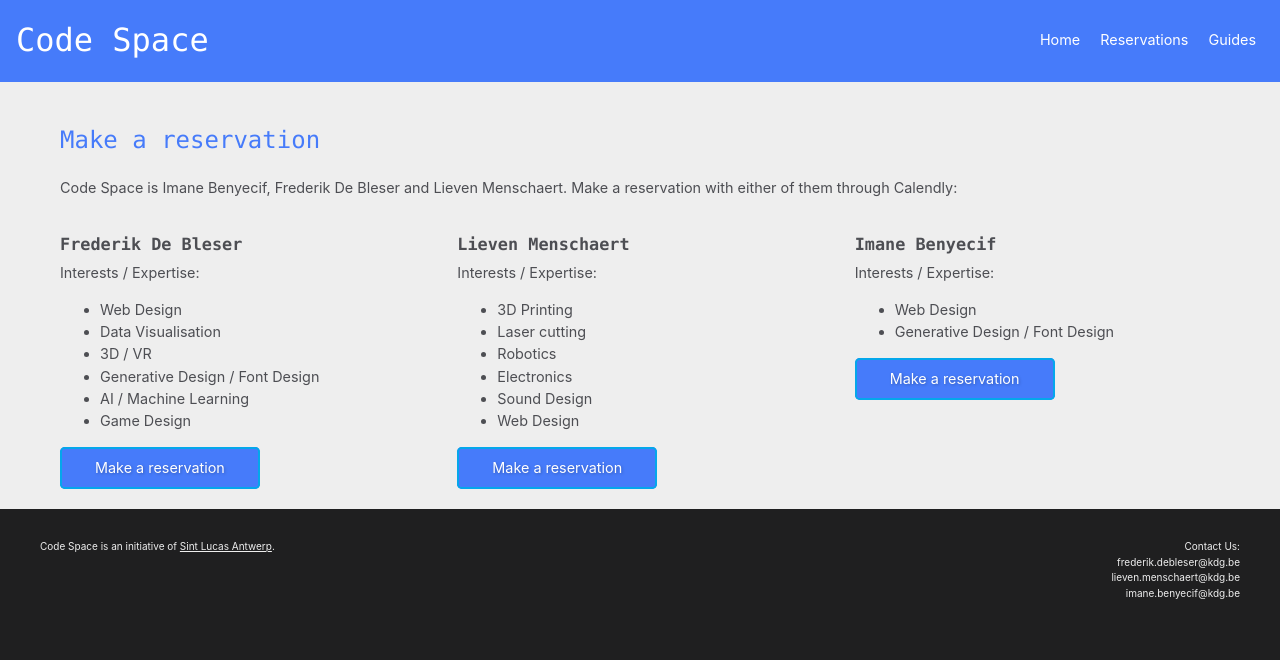
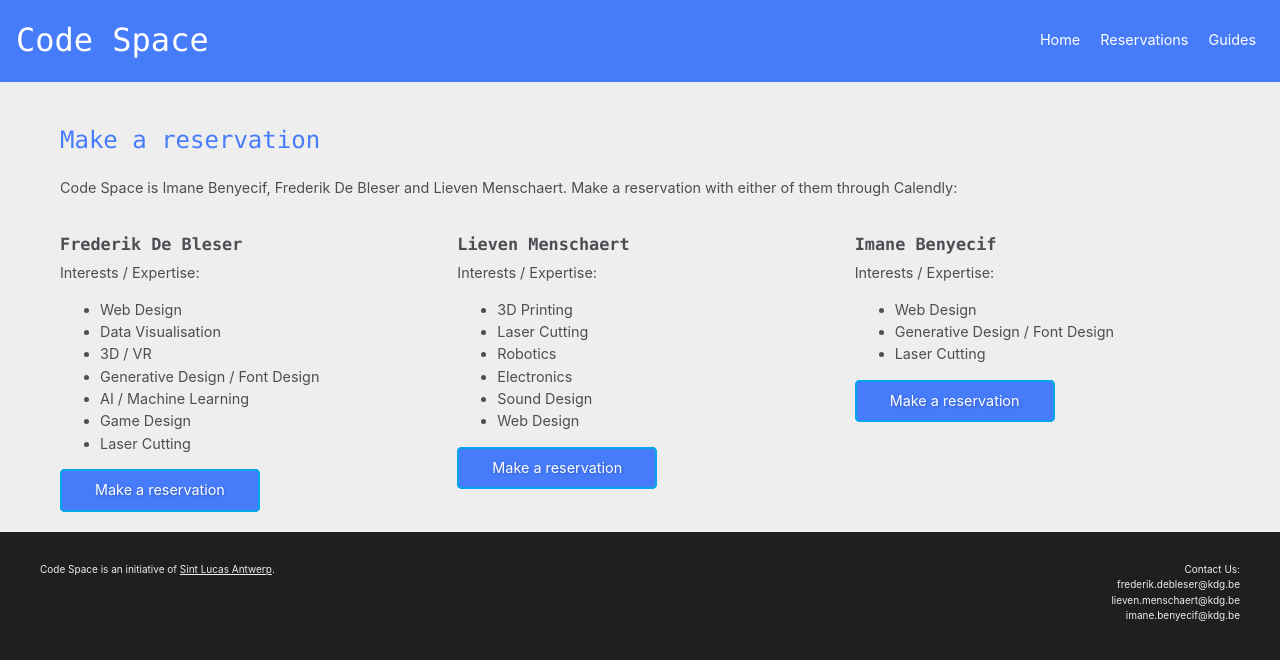
Before and after one commit to codespacehelp/website, a Jekyll site: the page built from reservations.html, in a window 1280 px wide. Shown: the top 660 px of the page. Built offline with Jekyll 4.4.1, drawn with Linux system fonts in a browser that asks for light colours.

Commit message:
Add laser cutting as speciality.

```diff
--- a/reservations.html
+++ b/reservations.html
@@ -21,6 +21,7 @@ title: Reservaties
           <li>Generative Design / Font Design</li>
           <li>AI / Machine Learning</li>
           <li>Game Design</li>
+          <li>Laser Cutting</li>
         </ul>
         <div>
           <a
@@ -35,7 +36,7 @@ title: Reservaties
         <p style="margin-top: -12px">Interests / Expertise:</p>
         <ul>
           <li>3D Printing</li>
-          <li>Laser cutting</li>
+          <li>Laser Cutting</li>
           <li>Robotics</li>
           <li>Electronics</li>
           <li>Sound Design</li>
@@ -55,6 +56,7 @@ title: Reservaties
         <ul>
           <li>Web Design</li>
           <li>Generative Design / Font Design</li>
+          <li>Laser Cutting</li>
         </ul>
         <div>
           <a
```
